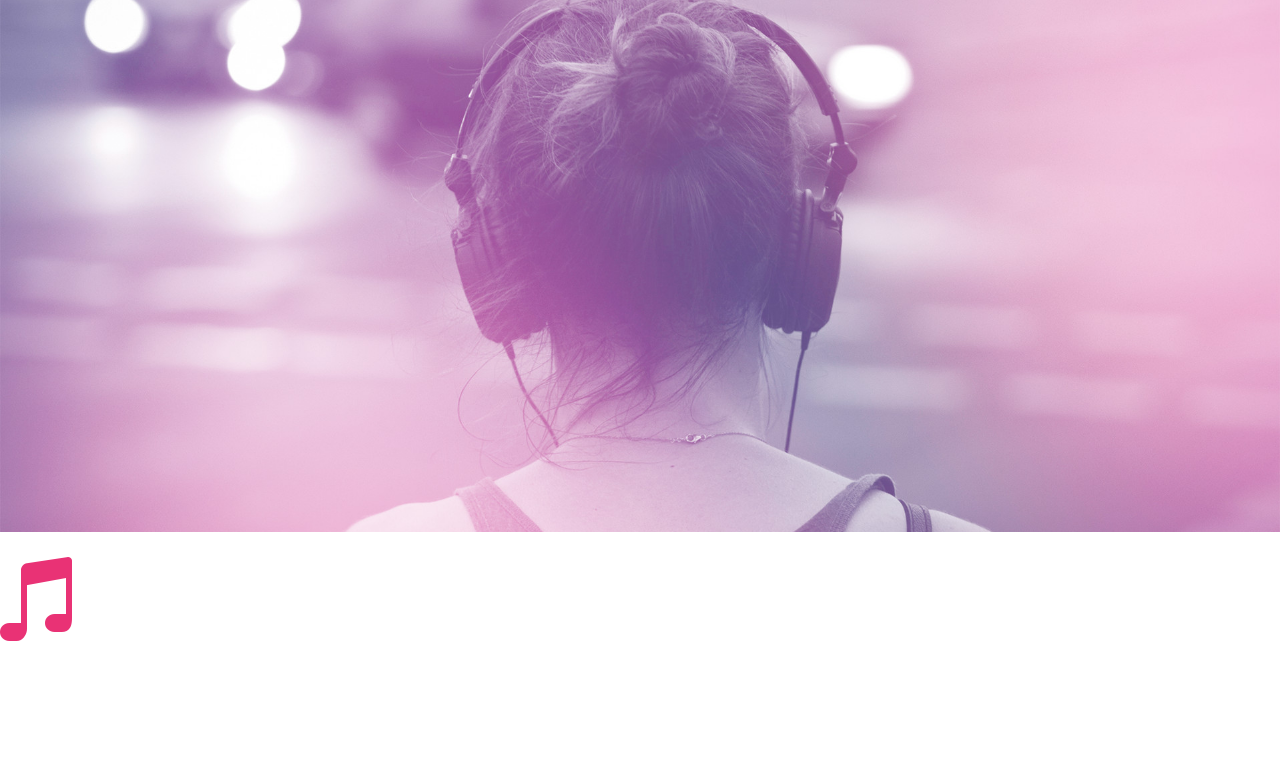
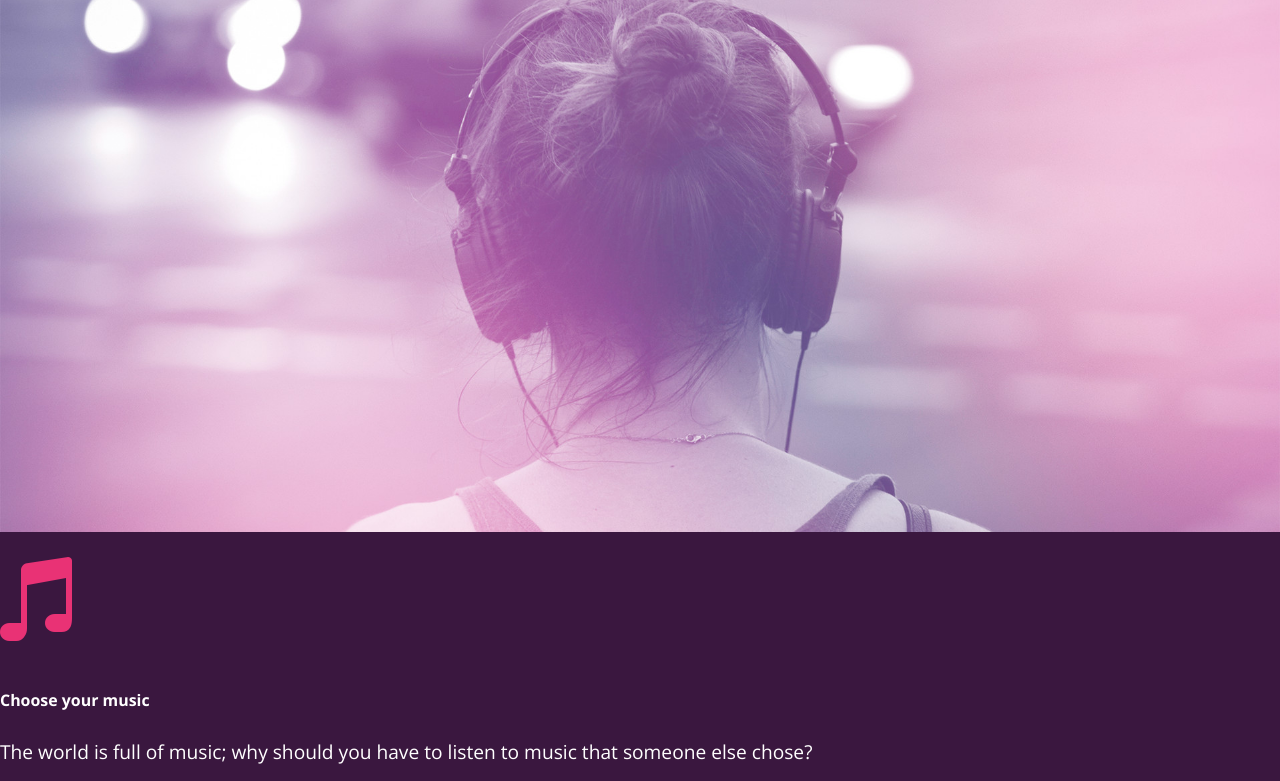
Before and after one commit to RotorCaptain/bloc-jams, a plain HTML site: page index.html in a window 1280 px wide. Shown: the part 220-1001 px from the top of the page. Drawn offline with nearby package versions, Linux system fonts and the light colour scheme.

Commit message:
Add missing body.landing background color

```diff
--- a/styles/landing.css
+++ b/styles/landing.css
@@ -1,4 +1,6 @@
-
+body.landing {
+     background-color: rgb(58,23,63);
+}
 
  .hero-content {
      position: relative;
```
